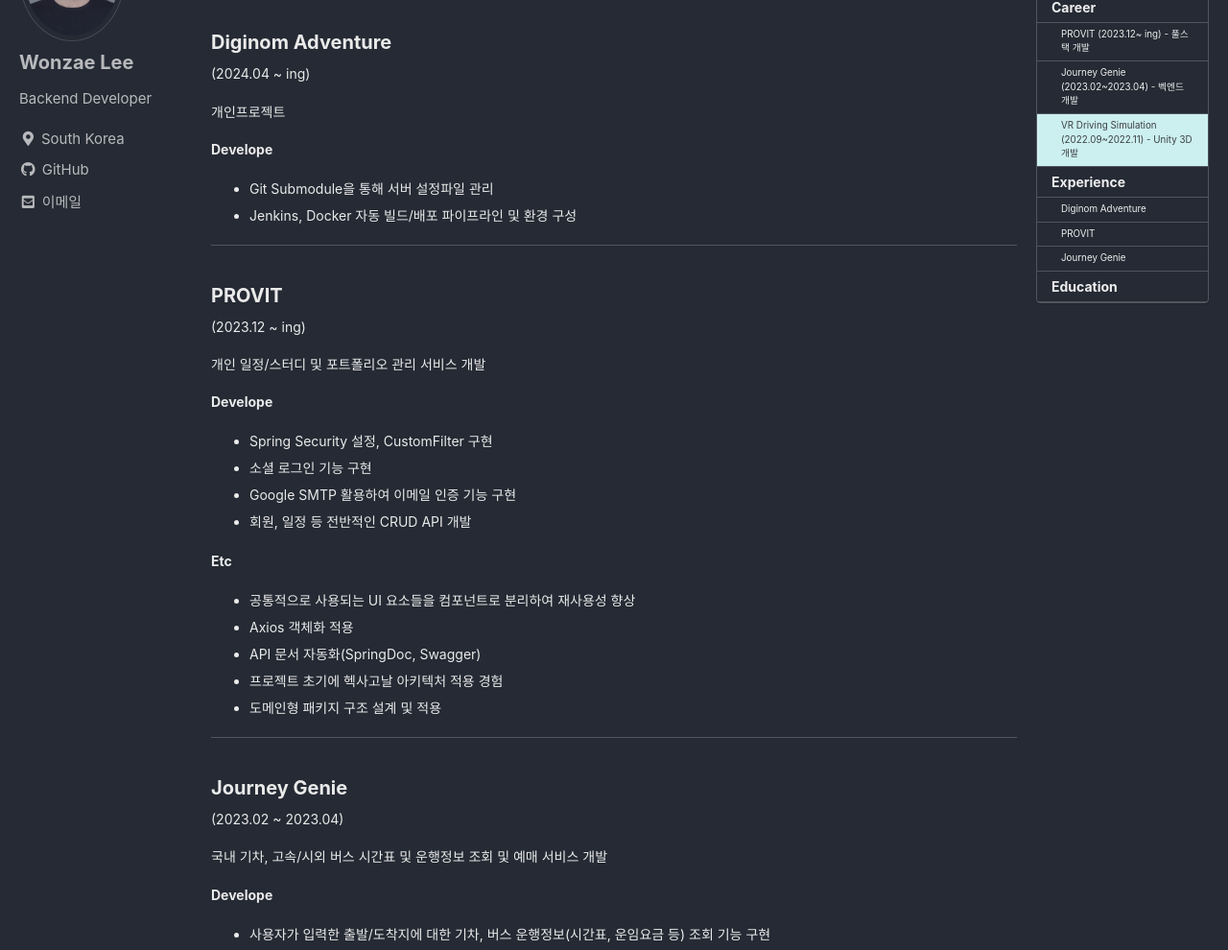
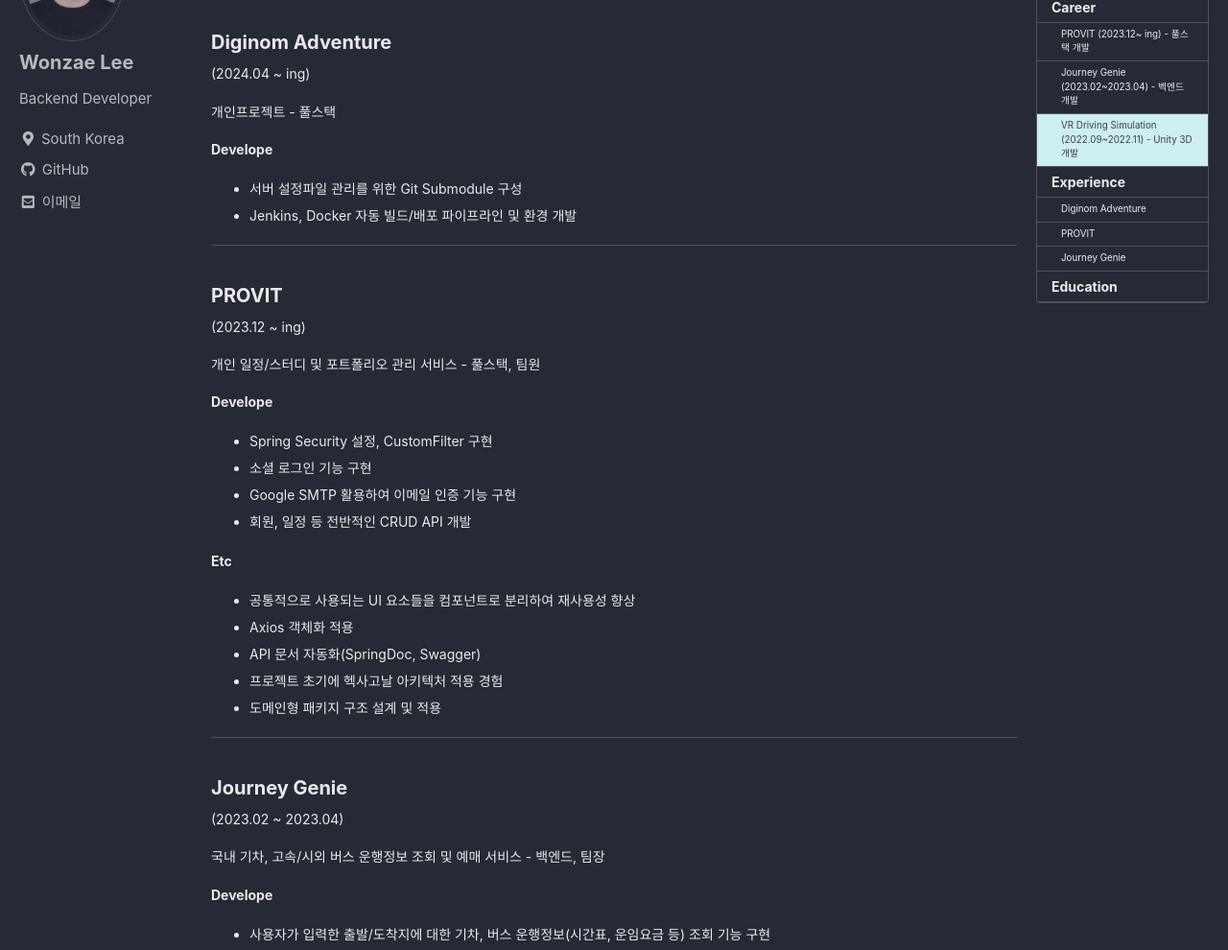
Before and after one commit to one-zeze/one-zeze.github.io, a Jekyll site: the page built from _posts/2024-03-29-about.md, in a window 1280 px wide and 1400 px high, scrolled down 1264 px. Shown: the part 152-1142 px from the top of the window at 96% size. Built offline with Jekyll 4.4.1, drawn with Linux system fonts in a browser that asks for light colours; cached includes are drawn as plain includes.

Commit message:
Update md

```diff
--- a/_posts/2024-03-29-about.md
+++ b/_posts/2024-03-29-about.md
@@ -74,12 +74,12 @@ Unity 3D 모델링 및 기능 구현, Oculus Meta Quest2 기기 연동을 담당
 
 (2024.04 ~ ing)
 
-개인프로젝트
+개인프로젝트 - 풀스택
 
 **Develope**
 
-- Git Submodule을 통해 서버 설정파일 관리
-- Jenkins, Docker 자동 빌드/배포 파이프라인 및 환경 구성
+- 서버 설정파일 관리를 위한 Git Submodule 구성
+- Jenkins, Docker 자동 빌드/배포 파이프라인 및 환경 개발
 
 <!-- **Etc**
 
@@ -91,7 +91,7 @@ Unity 3D 모델링 및 기능 구현, Oculus Meta Quest2 기기 연동을 담당
 
 (2023.12 ~ ing)
 
-개인 일정/스터디 및 포트폴리오 관리 서비스 개발
+개인 일정/스터디 및 포트폴리오 관리 서비스 - 풀스택, 팀원
 
 **Develope**
 
@@ -114,7 +114,7 @@ Unity 3D 모델링 및 기능 구현, Oculus Meta Quest2 기기 연동을 담당
 
 (2023.02 ~ 2023.04)
 
-국내 기차, 고속/시외 버스 시간표 및 운행정보 조회 및 예매 서비스 개발
+국내 기차, 고속/시외 버스 운행정보 조회 및 예매 서비스 - 백엔드, 팀장
 
 **Develope**
 
```
Also changed, not shown: _posts/projects/2024-05-13-diginom.md (+4 -2 lines).
